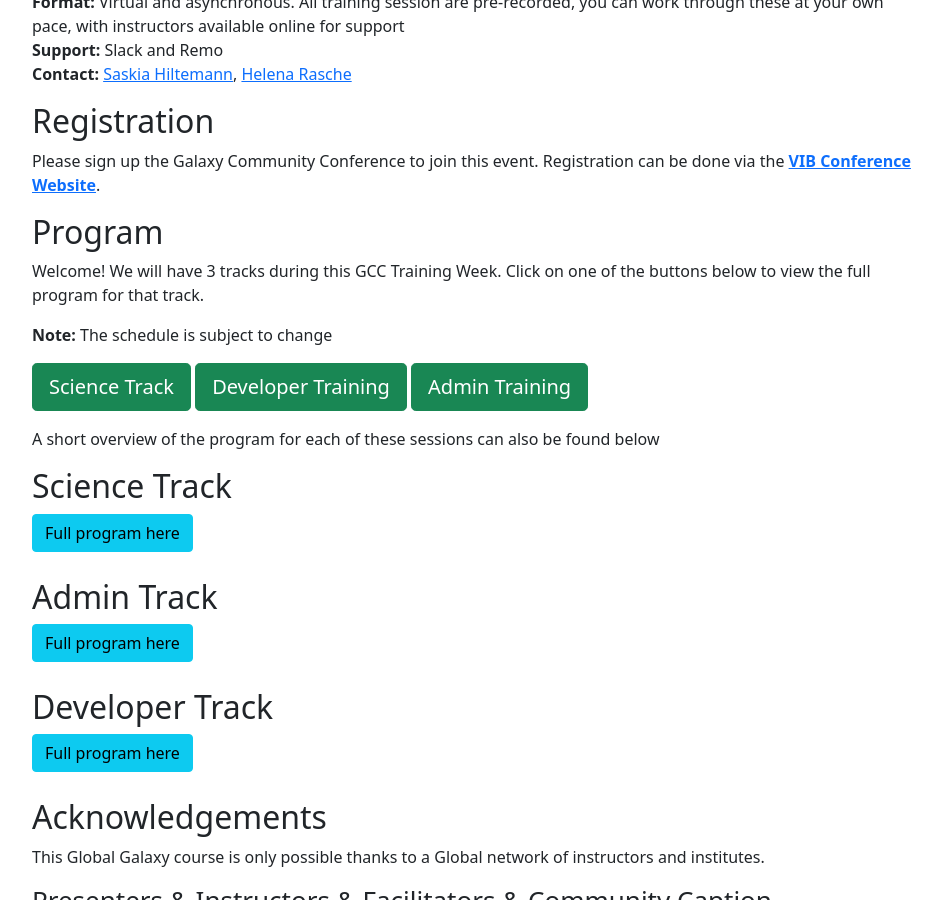
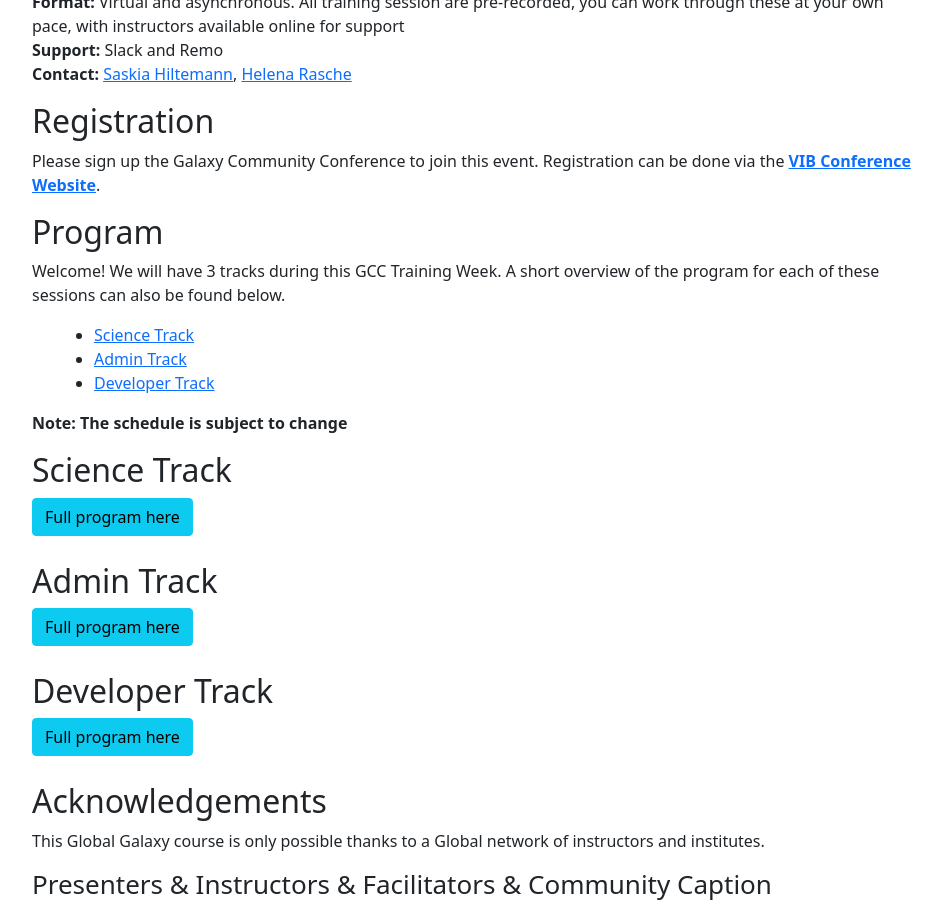
Before and after one commit to shiltemann/gcc2021-training, a Jekyll site: the page built from index.md, in a window 1280 px wide and 900 px high, scrolled down 442 px. Shown: the whole window, without its empty margins (168-1110 px from the left). Built offline with Jekyll 4.4.1, drawn with Linux system fonts in a browser that asks for light colours.

Commit message:
update program section

```diff
--- a/index.md
+++ b/index.md
@@ -27,16 +27,14 @@
 
 ## Program
 
-Welcome! We will have 3 tracks during this GCC Training Week. Click on one of the buttons below to view the full program for that track.
+Welcome! We will have 3 tracks during this GCC Training Week. A short overview of the program for each of these sessions can also be found below.
 
-**Note:** The schedule is subject to change
-
-<a href="{{site.baseurl}}/science-track"><button type="button" class="btn btn-success btn-lg">Science Track</button></a>
-<a href="{{site.baseurl}}/dev-track"><button type="button" class="btn btn-success btn-lg">Developer Training</button></a>
-<a href="{{site.baseurl}}/admin-track"><button type="button" class="btn btn-success btn-lg">Admin Training</button></a>
+- [Science Track](#science-track)
+- [Admin Track](#admin-track)
+- [Developer Track](#developer-track)
 
 
-A short overview of the program for each of these sessions can also be found below
+**Note: The schedule is subject to change**
 
 ## Science Track
 
```
